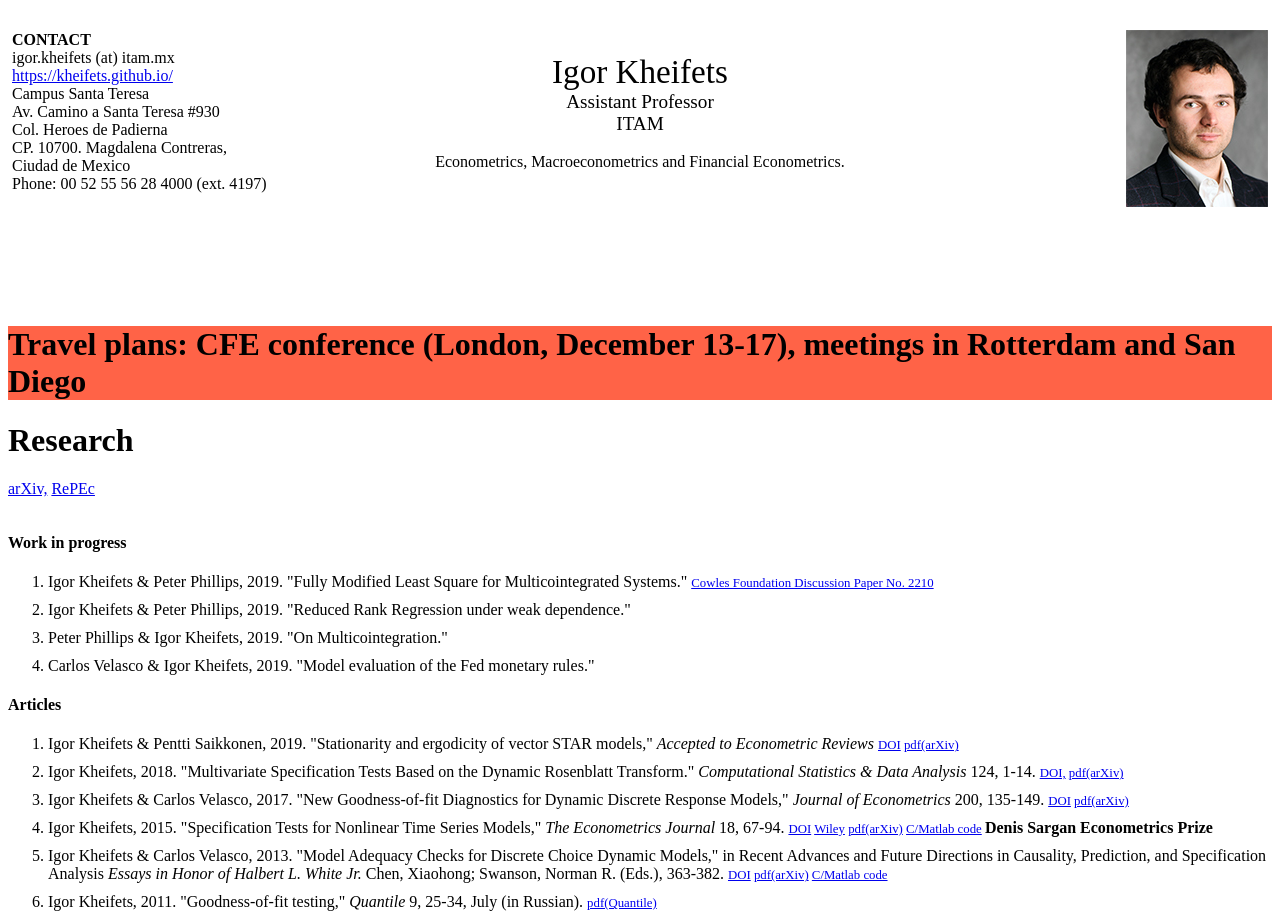
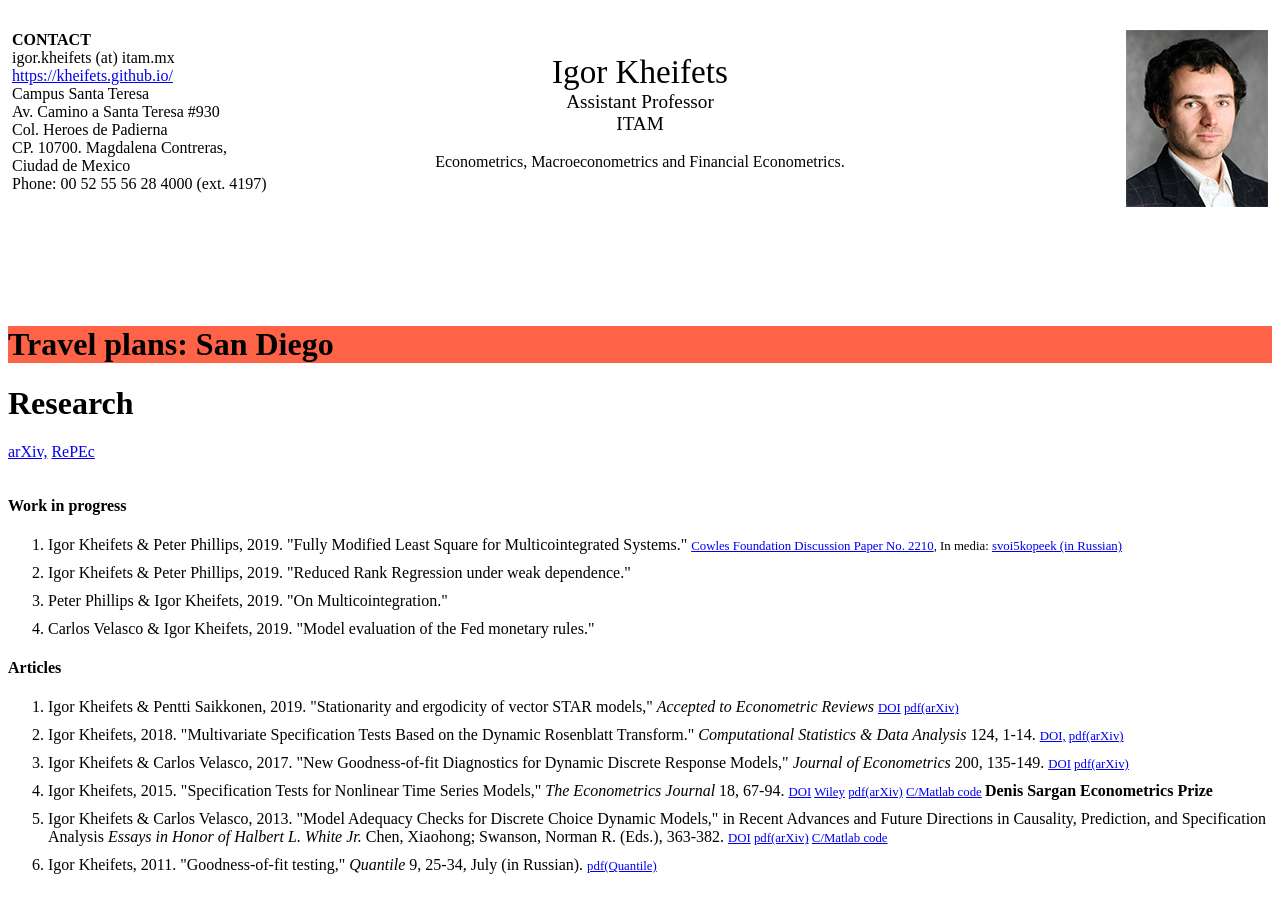
Before and after one commit to kheifets/kheifets.github.io, a plain HTML site: page index.html in a window 1280 px wide. Shown: the top 919 px of the page. Drawn offline with Linux system fonts and the light colour scheme.

Commit message:
Update index.html

```diff
--- a/index.html
+++ b/index.html
@@ -36,7 +36,7 @@ li {
 }
 </style>
 
-<h1 style="background-color:Tomato;">Travel plans: CFE conference (London, December 13-17), meetings in Rotterdam and San Diego</h1>
+<h1 style="background-color:Tomato;">Travel plans: San Diego</h1>
 
 <div style="text-align: left;"><span style="font-weight:
   bold;"><h1>Research</h1></span>
@@ -50,7 +50,9 @@ li {
 <li>
 Igor Kheifets &amp; Peter Phillips, 2019. "Fully Modified Least Square for Multicointegrated Systems."
  <span style="font-size: 80%;">
-     <a href="https://cowles.yale.edu/publications/cfdp/cfdp-2210" rel="nofollow">Cowles Foundation Discussion Paper No. 2210</a></span>
+     <a href="https://cowles.yale.edu/publications/cfdp/cfdp-2210" rel="nofollow">Cowles Foundation Discussion Paper No. 2210</a>,
+     In media: <a href="https://www.svoi5kopeek.ru/post/%D0%B8%D0%B3%D0%BE%D1%80%D1%8C-%D1%85%D0%B5%D0%B9%D1%84%D0%B5%D1%86-%D0%BE-%D0%BC%D1%83%D0%BB%D1%8C%D1%82%D0%B8%D0%BA%D0%BE%D0%B8%D0%BD%D1%82%D0%B5%D0%B3%D1%80%D0%B0%D1%86%D0%B8%D0%B8" rel="nofollow">svoi5kopeek (in Russian)</a
+   </span>
 </li>
   <li>
 Igor Kheifets &amp; Peter Phillips, 2019. "Reduced Rank Regression under weak dependence."
```
